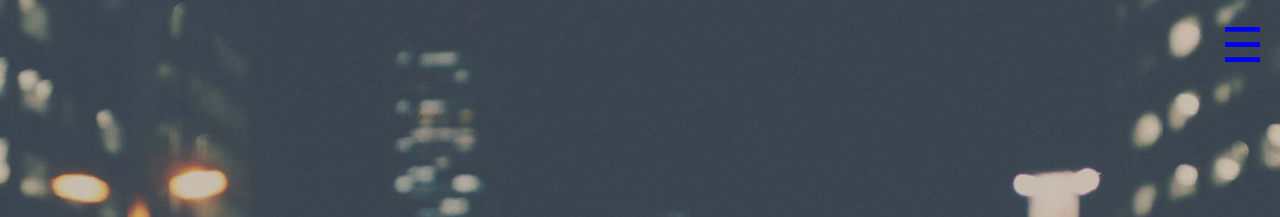
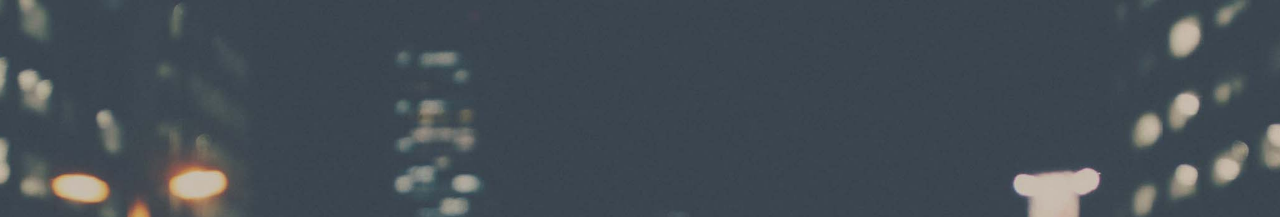
Before and after one commit to testlabsc/sauravchandra.github.io, a Jekyll site: the page built from index.html, in a window 1280 px wide. Shown: the top 217 px of the page. Built offline with Jekyll 4.4.1, drawn with Linux system fonts in a browser that asks for light colours.

Commit message:
Update header.html

```diff
--- a/_includes/header.html
+++ b/_includes/header.html
@@ -1,3 +1,3 @@
 <div class="header">
-	<a href="#">☰</a>
+	<div class="box-shadow-menu"></div>
 </div>
```
